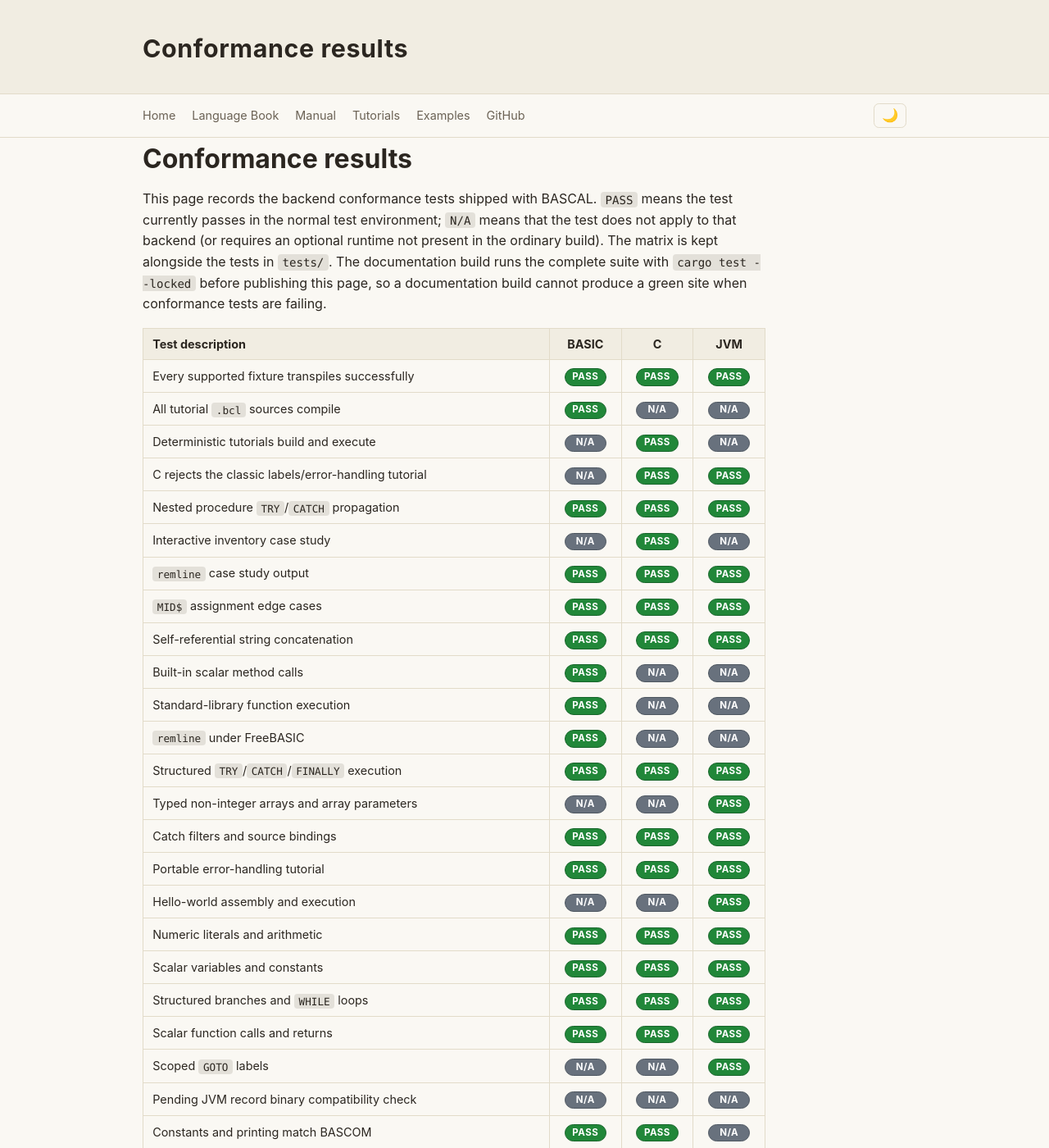
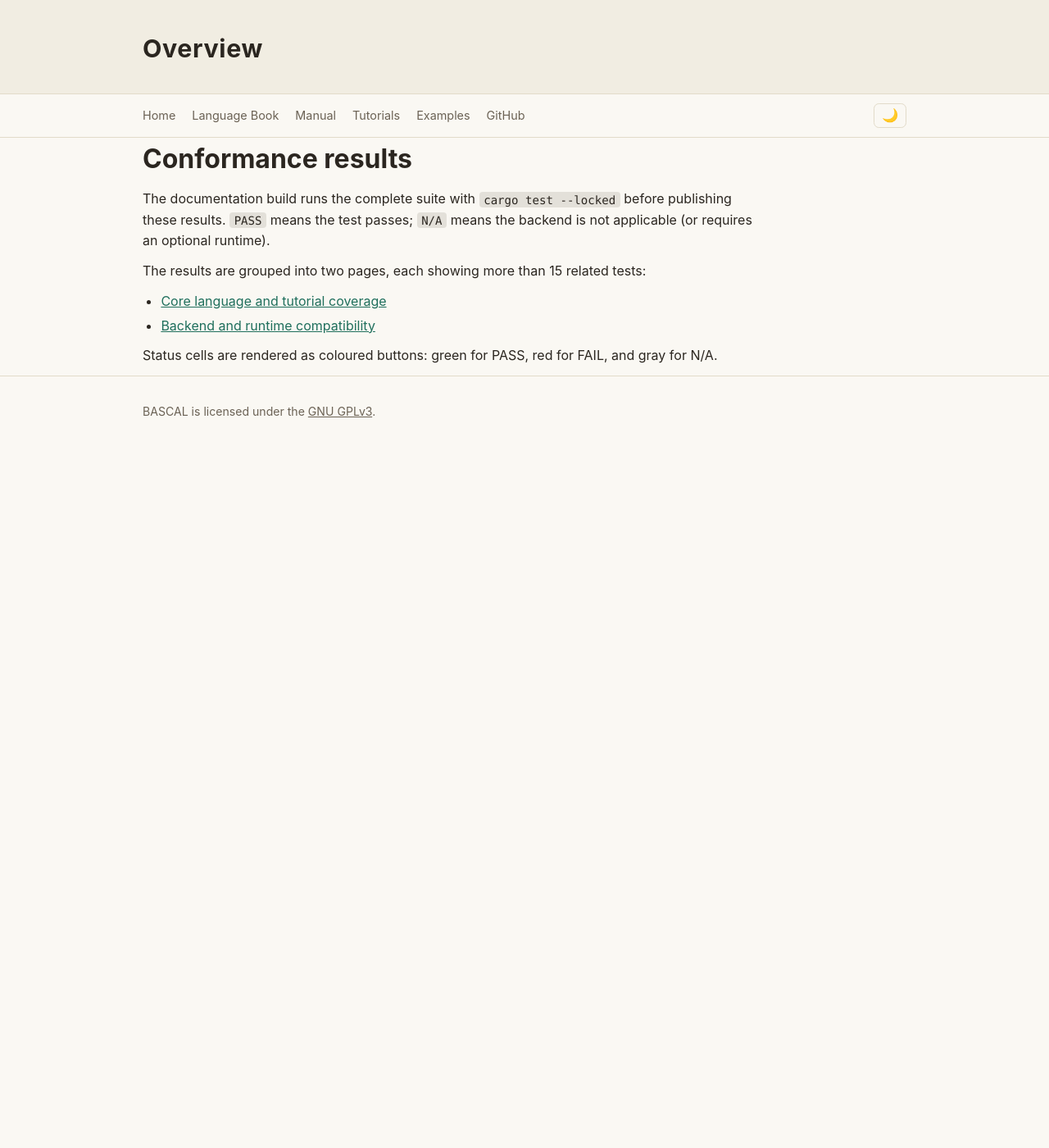
Before and after one commit to johnjoeallen/bascal, an MkDocs documentation site: the page built from docs/conformance.md, in a window 1280 px wide and 1400 px high. Shown: the whole window at 82% size. Built offline with MkDocs 1.6.1, drawn with Linux system fonts in a browser that asks for light colours; some of the changed text lies outside the part shown.

Commit message:
Split conformance results into grouped pages

```diff
--- a/docs/conformance.md
+++ b/docs/conformance.md
@@ -1,60 +1,14 @@
 # Conformance results
 
-This page records the backend conformance tests shipped with BASCAL. `PASS`
-means the test currently passes in the normal test environment; `N/A` means
-that the test does not apply to that backend (or requires an optional runtime
-not present in the ordinary build). The matrix is kept alongside the tests in
-`tests/`. The documentation build runs the complete suite with
-`cargo test --locked` before publishing this page, so a documentation build
-cannot produce a green site when conformance tests are failing.
+The documentation build runs the complete suite with `cargo test --locked`
+before publishing these results. `PASS` means the test passes; `N/A` means the
+backend is not applicable (or requires an optional runtime).
 
-| Test description | BASIC | C | JVM |
-| --- | :---: | :---: | :---: |
-| Every supported fixture transpiles successfully | PASS | PASS | PASS |
-| All tutorial `.bcl` sources compile | PASS | N/A | N/A |
-| Deterministic tutorials build and execute | N/A | PASS | N/A |
-| C rejects the classic labels/error-handling tutorial | N/A | PASS | PASS |
-| Nested procedure `TRY`/`CATCH` propagation | PASS | PASS | PASS |
-| Interactive inventory case study | N/A | PASS | N/A |
-| `remline` case study output | PASS | PASS | PASS |
-| `MID$` assignment edge cases | PASS | PASS | PASS |
-| Self-referential string concatenation | PASS | PASS | PASS |
-| Built-in scalar method calls | PASS | N/A | N/A |
-| Standard-library function execution | PASS | N/A | N/A |
-| `remline` under FreeBASIC | PASS | N/A | N/A |
-| Structured `TRY`/`CATCH`/`FINALLY` execution | PASS | PASS | PASS |
-| Typed non-integer arrays and array parameters | N/A | N/A | PASS |
-| Catch filters and source bindings | PASS | PASS | PASS |
-| Portable error-handling tutorial | PASS | PASS | PASS |
-| Hello-world assembly and execution | N/A | N/A | PASS |
-| Numeric literals and arithmetic | PASS | PASS | PASS |
-| Scalar variables and constants | PASS | PASS | PASS |
-| Structured branches and `WHILE` loops | PASS | PASS | PASS |
-| Scalar function calls and returns | PASS | PASS | PASS |
-| Scoped `GOTO` labels | N/A | N/A | PASS |
-| Pending JVM record binary compatibility check | N/A | N/A | N/A |
-| Constants and printing match BASCOM | PASS | PASS | N/A |
-| `MID$` assignment matches BASCOM | PASS | PASS | N/A |
-| Standard-library functions match BASCOM | PASS | PASS | N/A |
-| Standard-library functions match C output | N/A | PASS | N/A |
-| String self-concatenation matches BASCOM | PASS | PASS | PASS |
-| String self-concatenation matches C output | N/A | PASS | N/A |
-| Scalar methods match BASCOM | PASS | PASS | PASS |
-| Scalar methods match C output | N/A | PASS | N/A |
-| C random-file output is readable by BASCOM | N/A | PASS | N/A |
-| BASCOM random-file output is readable by C | N/A | PASS | N/A |
-| Tie-break rounding matches BASCOM | PASS | PASS | N/A |
-| Standalone record literals are rejected consistently | PASS | PASS | PASS |
-| Plain record declarations are rejected consistently | PASS | PASS | PASS |
-| Record arrays are rejected consistently | PASS | PASS | PASS |
-| Record-valued parameters are rejected consistently | PASS | PASS | PASS |
-| Record-valued returns are rejected consistently | PASS | PASS | PASS |
-| Nested record fields are rejected consistently | PASS | PASS | PASS |
-| Bare dynamic record strings are rejected at parse time | PASS | PASS | PASS |
-| Existing random-file records compile on BASIC and C | PASS | PASS | N/A |
-| JVM random-file records produce the expected diagnostic | N/A | N/A | PASS |
+The results are grouped into two pages, each showing more than 15 related
+tests:
 
-The optional BASCOM/DOSBox and Krakatau/JVM tests are skipped when their
-external tools are unavailable; those environments are exercised by the
-dedicated conformance workflow. The one ignored JVM record test is an
-intentional pending check for issue #105.
+- [Core language and tutorial coverage](conformance/core-language.md)
+- [Backend and runtime compatibility](conformance/backend-runtime.md)
+
+Status cells are rendered as coloured buttons: green for PASS, red for FAIL,
+and gray for N/A.
--- a/mkdocs.yml
+++ b/mkdocs.yml
@@ -95,7 +95,10 @@ nav:
       - Portable Structured Error Handling: tutorials/21_portable_error_handling.md
       - RESTORE and DATA: tutorials/22_restore_data.md
   - Examples: examples.md
-  - Conformance results: conformance.md
+  - Conformance results:
+      - Overview: conformance.md
+      - Core language and tutorials: conformance/core-language.md
+      - Backend and runtime: conformance/backend-runtime.md
   - Origin: origin.md
   - Development journey: journey.md
   - Technical challenges: challenges.md
```
Also changed, not shown: docs/conformance/backend-runtime.md (added, +35 -0 lines), docs/conformance/core-language.md (added, +28 -0 lines).
